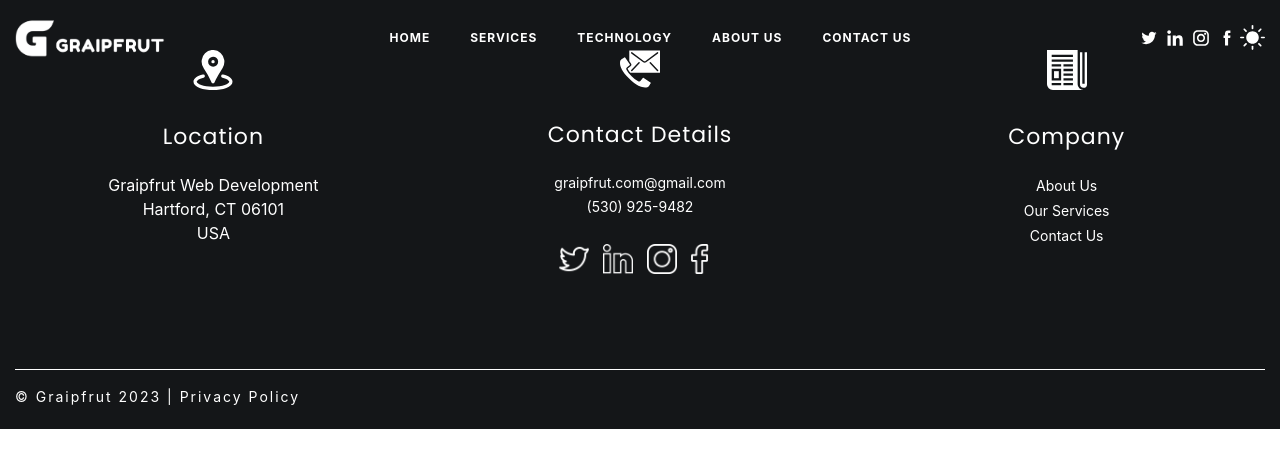
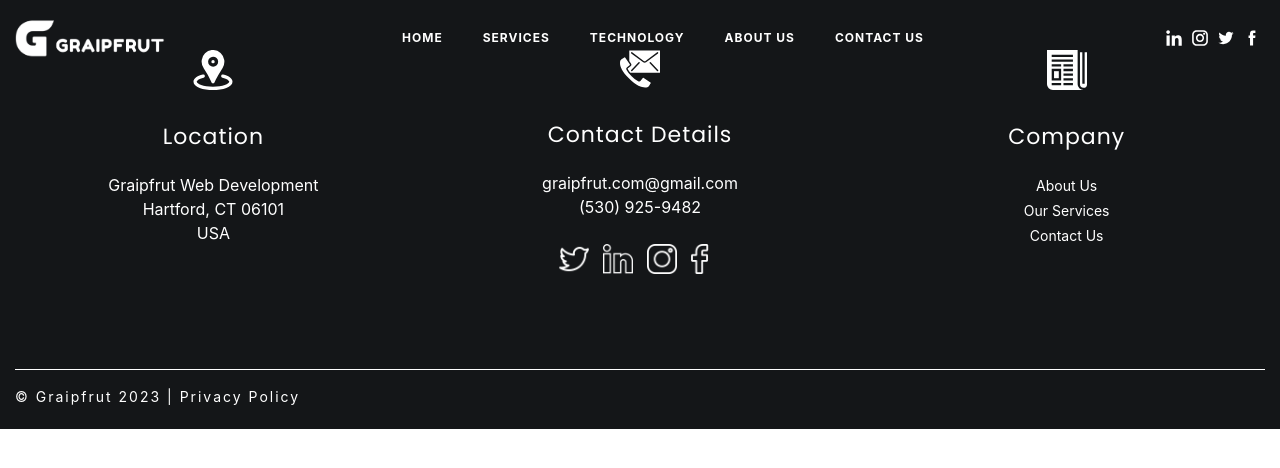
Before and after one commit to tomofficer/graipfrut, a React (Create React App) app: page /contact-us in a window 1280 px wide. Shown: the top 468 px of the page. Built offline with nearby package versions, Linux system fonts and the light colour scheme; what smooth-scroll would draw is missing.

Commit message:
updated header navigation, added social links, updated footer navigaion and social links, added navigation to btns on home top hero

```diff
--- a/src/components/Navigation.js
+++ b/src/components/Navigation.js
@@ -63,10 +63,8 @@ const Navigation = () => {
       <div className='container wd-container'>
         <div className='header-wrap d-flex flex-wrap align-items-center'>
           <div className='head-left'>
-            {/* UPDATE GRAIPFRUT LOGO HERE */}
             <div className='logo'>
               <Link to='/'>
-                {/* <Logo /> */}
                 <img src={logoAlt} alt='' style={{ maxWidth: '150px' }} />
               </Link>
             </div>
@@ -74,32 +72,32 @@ const Navigation = () => {
           <div className='head-right d-flex flex-wrap align-items-center'>
             <ul className='social'>
               <li>
-                <Link to=''>
+                <Link to='www.linkedin.com/company/graipfrut'>
+                  <Linkedin />
+                </Link>
+              </li>
+              <li>
+                <Link to='www.instagram.com/graipfrutco'>
+                  <Instagram />
+                </Link>
+              </li>
+              <li>
+                <Link to='www.twitter.com/graipfrut'>
                   <Twitter />
                 </Link>
               </li>
               <li>
-                <Link to=''>
-                  <Linkedin />
-                </Link>
-              </li>
-              <li>
-                <Link to=''>
-                  <Instagram />
-                </Link>
-              </li>
-              <li>
-                <Link to=''>
+                <Link to='www.facebook.com/graipfrut'>
                   <Facebook />
                 </Link>
               </li>
             </ul>
 
-            <div className='btn-dark-light'>
+            {/* <div className='btn-dark-light'>
               <Link to='' onClick={() => toggleColor()}>
                 <Icon name='dark-light-icon' data={{ width: 25, height: 25 }} />
               </Link>
-            </div>
+            </div> */}
 
             <Link
               to=''
@@ -215,8 +213,7 @@ const Navigation = () => {
                   <Link to='/about'>About Us</Link>
                 </li>
                 <li onClick={() => toggleMenu()}>
-                  {/* <Link to="/contact-us">Contact Us</Link> */}
-                  <Link to='/'>Contact Us</Link>
+                  <Link to='/contact-us'>Contact Us</Link>
                 </li>
               </ul>
             </div>
--- a/src/components/footer.js
+++ b/src/components/footer.js
@@ -43,37 +43,44 @@ const Footer = () => {
                   <h4 className='light-txt footer_title'>Contact details</h4>
                 </div>
                 <div className='desc light-txt' style={{ textAlign: 'center' }}>
-                  <Link to='' style={{ color: '#ffffff' }}>
+                  {/* <Link to='/contact' style={{ color: '#ffffff' }}>
                     graipfrut.com@gmail.com
                     <br />
                     (530) 925-9482
-                  </Link>
+                  </Link> */}
+                  <div
+                    className='desc light-txt'
+                    style={{ textAlign: 'center' }}>
+                    graipfrut.com@gmail.com
+                    <br />
+                    (530) 925-9482
+                  </div>
                 </div>
                 <div
                   className='desc light-txt'
                   style={{ textAlign: 'center', marginTop: '10px' }}>
-                  <Link to='#'>
+                  <Link to='www.twitter.com/graipfrut'>
                     <img
                       src={require('../assets/img/footer/twitter.png')}
                       alt='twitter'
                       style={{ width: '30px', margin: '5px' }}
                     />{' '}
                   </Link>
-                  <Link to='#'>
+                  <Link to='www.linkedin.com/company/graipfrut'>
                     <img
                       src={require('../assets/img/footer/linkedin.png')}
                       alt='linkedin'
                       style={{ width: '30px', margin: '5px' }}
                     />{' '}
                   </Link>
-                  <Link to='#'>
+                  <Link to='www.instagram.com/graipfrutco'>
                     <img
                       src={require('../assets/img/footer/instagram.png')}
-                      alt='instagram'
+                      alt='instagranm'
                       style={{ width: '30px', margin: '5px' }}
                     />{' '}
                   </Link>
-                  <Link to='#'>
+                  <Link to='www.facebook.com/graipfrut'>
                     <img
                       src={require('../assets/img/footer/facebook.png')}
                       alt='facebook'
--- a/src/components/homeMainTitle.js
+++ b/src/components/homeMainTitle.js
@@ -104,11 +104,11 @@ export const HomeMainTitle = (props) => {
             </p>
             <div className='cta-btn-wrap flex-box d-flex align-items-center justify-content-center'>
               <Link
-                to='/'
+                to='/web-development'
                 className='btn cta-black-outline'
                 data-aos='fade-left'
                 data-aos-delay='50'>
-                <span>Get Started</span>
+                <span>Our Services</span>
               </Link>
               <Link
                 to='/contact-us'
--- a/src/pages/home.js
+++ b/src/pages/home.js
@@ -166,11 +166,9 @@ const Home = (data) => {
             </h2>
             <div className='sub-text max-800 mx-auto'>
               <p data-aos='fade-up' data-aos-delay='50'>
-                Unleash the power of Graipfrüt! Our diverse services, ranging
-                from Web and App Development to E-commerce, Digital Marketing &
-                SEO, Lifetime Maintenance & Support, and Branding & Design, are
-                tailored to propel your brand to new heights in the digital
-                realm.
+                Our diverse services, ranging from Web and App Development to
+                E-commerce and Digital Marketing, are tailored to propel your
+                brand to new heights in the digital realm.
               </p>
             </div>
           </div>
```
